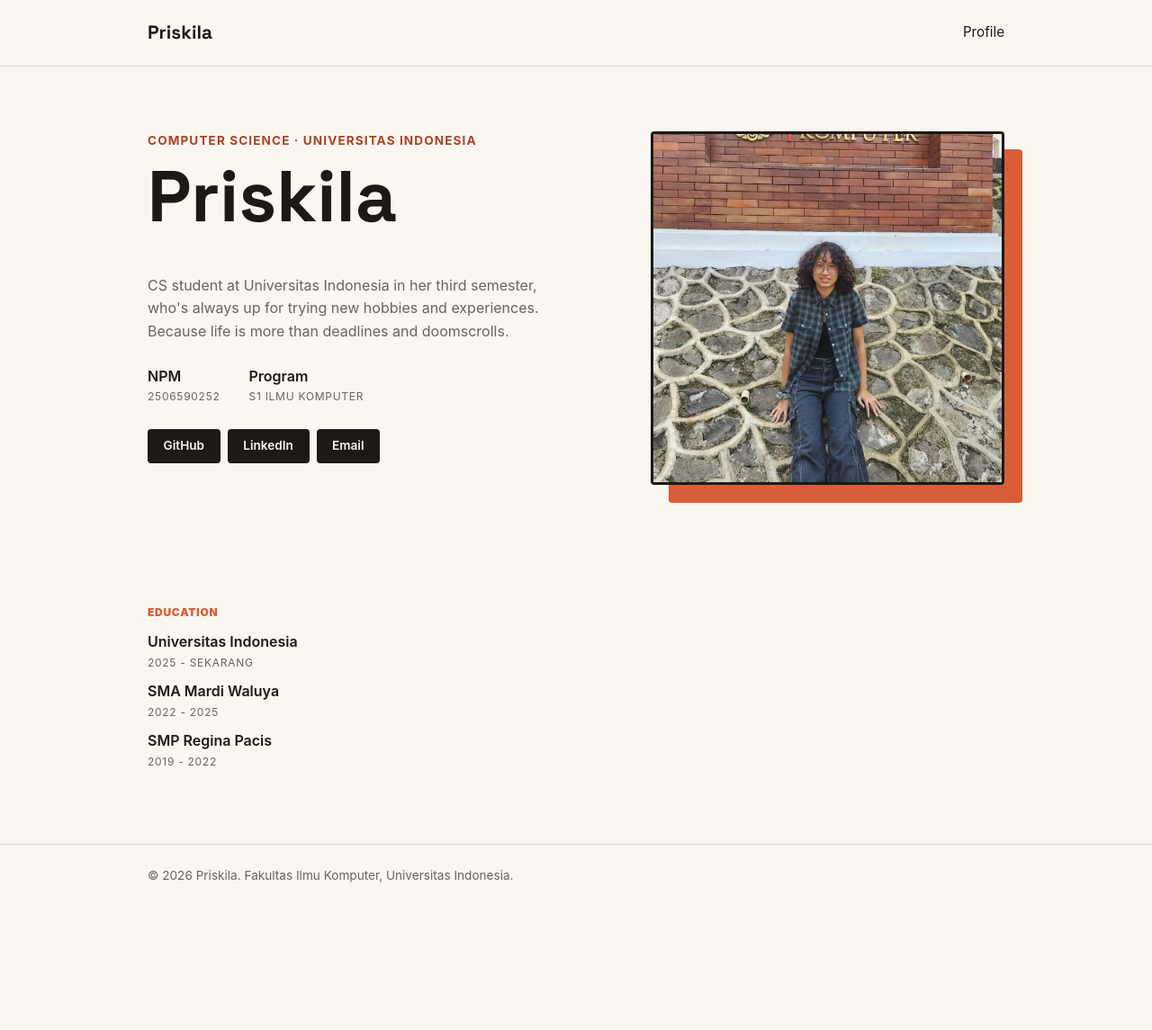
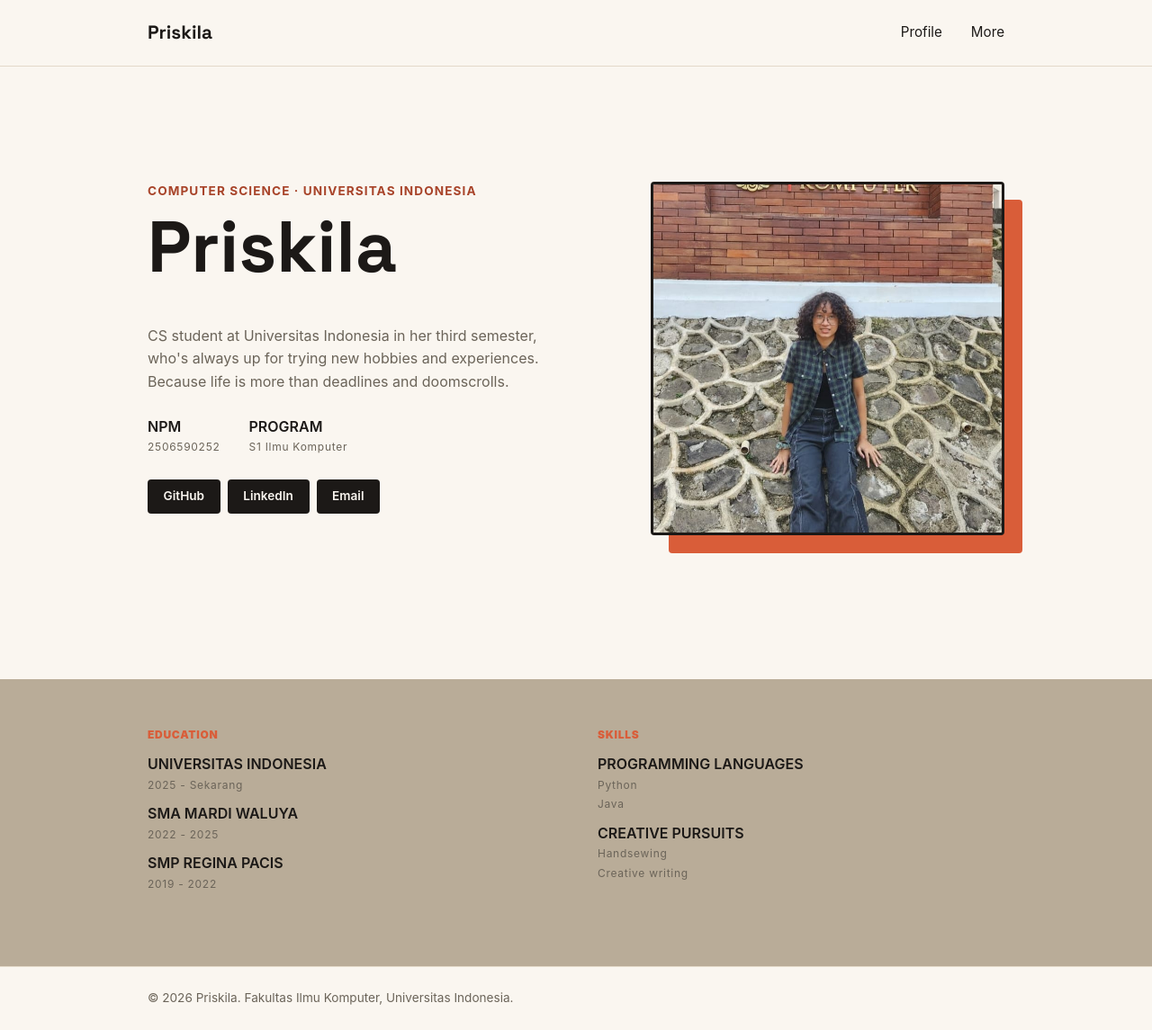
Before and after one commit to priskilaabigail-pixel/myportofolio, a Django app: page / in a window 1280 px wide. Shown: the whole page at 90% size. Before the commit the page ends 981 px from the top, so only its background shows below. Run offline with Django 5.2, Linux system fonts and the light colour scheme.

Commit message:
Adding skills in section

```diff
--- a/static/css/style.css
+++ b/static/css/style.css
@@ -7,6 +7,7 @@
 :root {
   --ink: #1c1917;
   --paper: #faf6f0;
+  --paper-dark: #b9ac98;
   --accent: #d95d39;
   --accent-dark: #a8442a;
   --line: #e3d9c9;
@@ -65,17 +66,25 @@ h1,
 }
 
 .hero {
-  padding: 4.5rem 0 5rem;
+  padding: 8rem 0 10rem;
 }
 
 .education {
+  background-color: var(--paper-dark);
   padding: 3rem 0 5rem;
 }
 
 .education-grid {
   display: grid;
-  grid-template-columns: 1.3fr 1fr;
+  grid-template-columns: 1fr 1fr;
   gap: 1.5rem 3rem;
+}
+
+.educations {
+  display: flex;
+  flex-direction: column;
+  gap: 0.5rem;
+  align-items: flex-start;
 }
 
 .hero-grid {
@@ -123,7 +132,7 @@ h1,
 
 .meta-row dt {
   font-size: 0.75rem;
-  text-transform: uppercase;
+
   letter-spacing: 0.06em;
   color: var(--text-muted);
   margin-bottom: 0.15rem;
@@ -140,6 +149,7 @@ h1,
 
 .meta-row dd {
   font-weight: 600;
+  text-transform: uppercase;
 }
 
 .social-links {
@@ -162,13 +172,6 @@ h1,
 
 .social-link:hover {
   background-color: var(--accent);
-}
-
-.educations {
-  display: flex;
-  flex-direction: column;
-  gap: 0.5rem;
-  align-items: flex-start;
 }
 
 .hero-photo {
--- a/templates/index.html
+++ b/templates/index.html
@@ -18,6 +18,7 @@
         <a href="#profile" class="brand">Priskila</a>
         <nav>
           <a href="#profile">Profile</a>
+          <a href="#more">More</a>
         </nav>
       </div>
     </header>
@@ -74,7 +75,7 @@
           </div>
         </div>
       </section>
-      <section class="education">
+      <section class="education" id="more">
         <div class="container education-grid">
           <div class="educations">
             <div class="meta-row">
@@ -93,6 +94,21 @@
               <dt>2019 - 2022</dt>
             </div>
           </div>
+          <div class="educations">
+            <div class="meta-row">
+              <dtes>Skills</dtes>
+            </div>
+            <div class="meta-row">
+              <dd>Programming Languages</dd>
+              <dt>Python</dt>
+              <dt>Java</dt>
+            </div>
+            <div class="meta-row">
+              <dd>Creative Pursuits</dd>
+              <dt>Handsewing</dt>
+              <dt>Creative writing</dt>
+            </div>
+          </div>
         </div>
       </section>
     </main>
```
Also changed, not shown: README.md.
